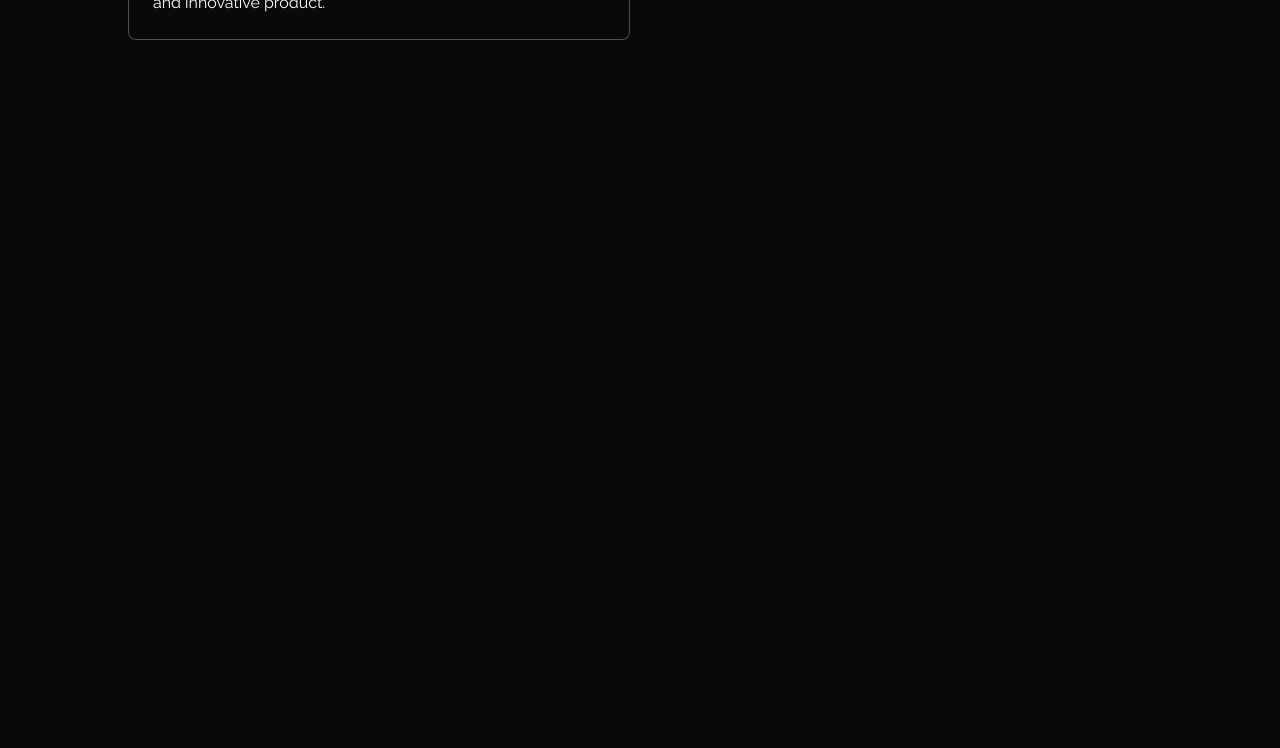
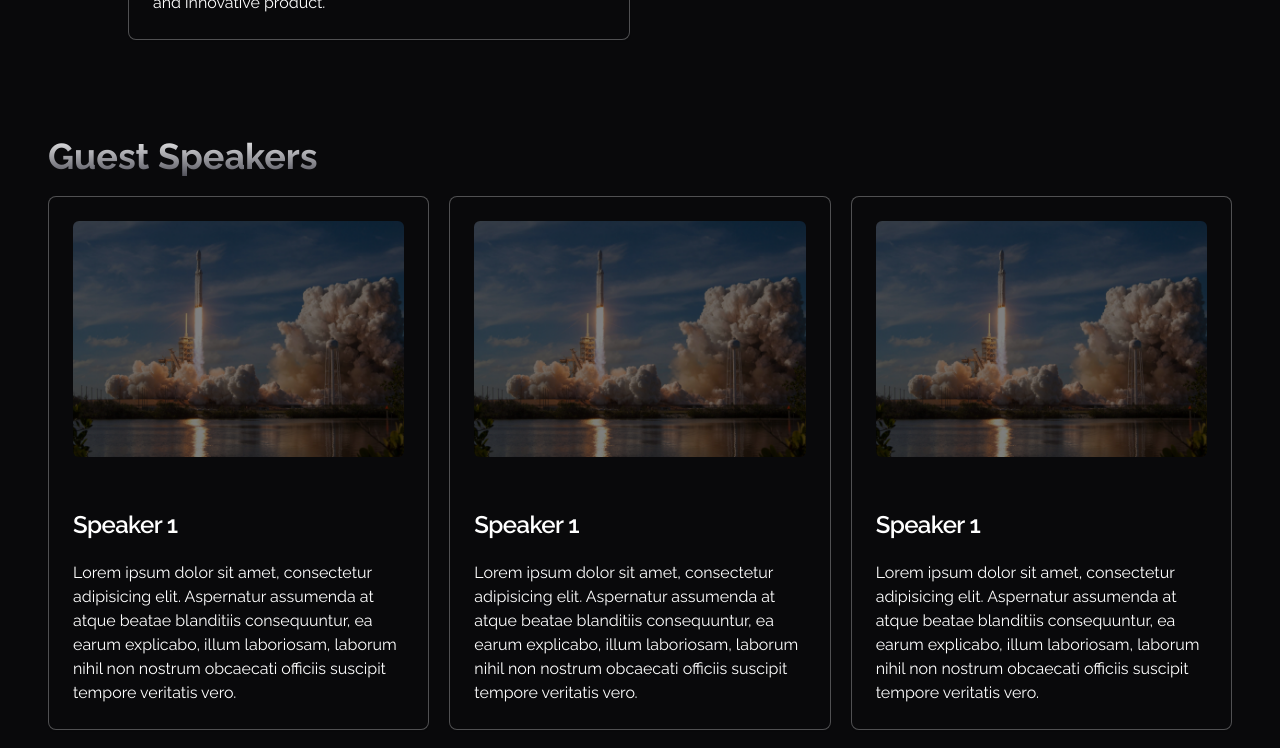
Before and after one commit to Voldemort271/space-day, a Next.js app: page / in a window 1280 px wide. Shown: the part 2140-2888 px from the top of the page. Before the commit the page ends 2276 px from the top, so only its background shows below. Built offline with nearby package versions, Linux system fonts and the light colour scheme.

Commit message:
Speaker section done

```diff
--- a/app/page.tsx
+++ b/app/page.tsx
@@ -1,6 +1,7 @@
 import HomeAbout from "@/components/HomeAbout";
 import HomeDesc from "@/components/HomeDesc";
 import HomeSchedule from "@/components/HomeSchedule";
+import Speakers from "@/components/Speakers";
 
 export default function Home() {
   return (
@@ -12,6 +13,9 @@ export default function Home() {
       <div className="max-w-screen-lg">
         <HomeSchedule />
       </div>
+      <div className="max-w-screen-xl">
+        <Speakers />
+      </div>
     </main>
   );
 }
--- /dev/null
+++ b/components/Speakers.tsx
@@ -0,0 +1,49 @@
+import React from "react";
+import SpeakersCard from "@/components/SpeakersCard";
+import HeaderPic from "@/public/header.png";
+
+const speakerData = [
+  {
+    name: "Speaker 1",
+    img: HeaderPic,
+    bio: "Lorem ipsum dolor sit amet, consectetur adipisicing elit. Aspernatur assumenda at atque beatae blanditiis consequuntur, ea earum explicabo, illum laboriosam, laborum nihil non nostrum obcaecati officiis suscipit tempore veritatis vero.",
+  },
+  {
+    name: "Speaker 1",
+    img: HeaderPic,
+    bio: "Lorem ipsum dolor sit amet, consectetur adipisicing elit. Aspernatur assumenda at atque beatae blanditiis consequuntur, ea earum explicabo, illum laboriosam, laborum nihil non nostrum obcaecati officiis suscipit tempore veritatis vero.",
+  },
+  {
+    name: "Speaker 1",
+    img: HeaderPic,
+    bio: "Lorem ipsum dolor sit amet, consectetur adipisicing elit. Aspernatur assumenda at atque beatae blanditiis consequuntur, ea earum explicabo, illum laboriosam, laborum nihil non nostrum obcaecati officiis suscipit tempore veritatis vero.",
+  },
+  {
+    name: "Speaker 1",
+    img: HeaderPic,
+    bio: "Lorem ipsum dolor sit amet, consectetur adipisicing elit. Aspernatur assumenda at atque beatae blanditiis consequuntur, ea earum explicabo, illum laboriosam, laborum nihil non nostrum obcaecati officiis suscipit tempore veritatis vero.",
+  },
+];
+
+const Speakers = () => {
+  return (
+    <div className="w-full space-y-5">
+      <div className="text-2xl sm:text-4xl font-bold bg-gradient-to-t from-zinc-600 to-zinc-100 text-transparent bg-clip-text">
+        Guest Speakers
+      </div>
+      <div className="grid grid-cols-1 md:grid-cols-2 lg:grid-cols-3 gap-5">
+        {speakerData.map((speaker) => (
+          <SpeakersCard
+            key={speaker.name}
+            name={speaker.name}
+            img={speaker.img}
+          >
+            {speaker.bio}
+          </SpeakersCard>
+        ))}
+      </div>
+    </div>
+  );
+};
+
+export default Speakers;
--- /dev/null
+++ b/components/SpeakersCard.tsx
@@ -0,0 +1,36 @@
+import React, { ReactNode } from "react";
+import {
+  Card,
+  CardContent,
+  CardFooter,
+  CardHeader,
+  CardTitle,
+} from "@/components/ui/card";
+import { StaticImport } from "next/dist/shared/lib/get-img-props";
+import Image from "next/image";
+
+interface Props {
+  name: string;
+  img: string | StaticImport;
+  children: ReactNode;
+}
+
+const SpeakersCard = ({ name, img, children }: Props) => {
+  return (
+    <div>
+      <Card className="bg-foreground border-zinc-100/[0.3] text-background">
+        <CardHeader>
+          <Image src={img} alt={"Profile pic"} className="rounded-md" />
+        </CardHeader>
+        <CardContent className="mt-8 space-y-2.5">
+          <CardTitle>{name}</CardTitle>
+        </CardContent>
+        <CardFooter>
+          <p>{children}</p>
+        </CardFooter>
+      </Card>
+    </div>
+  );
+};
+
+export default SpeakersCard;
```
